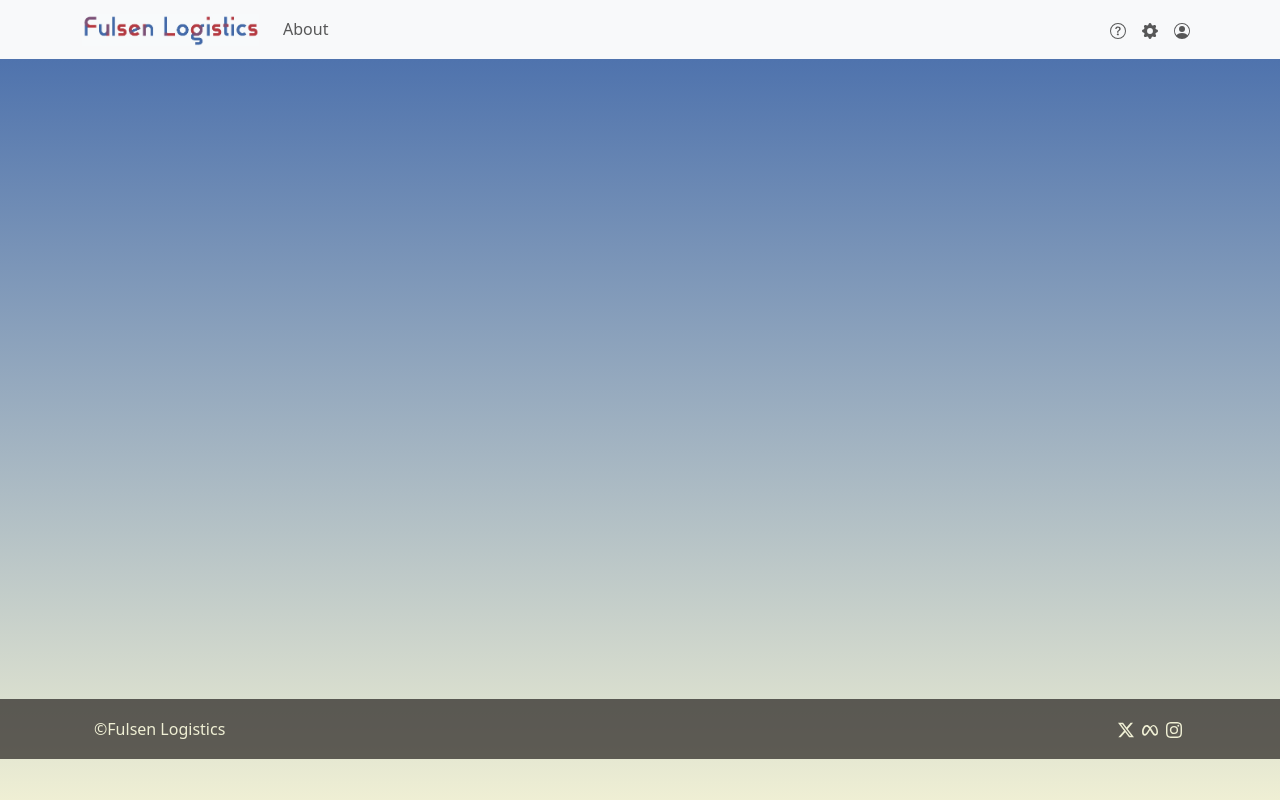
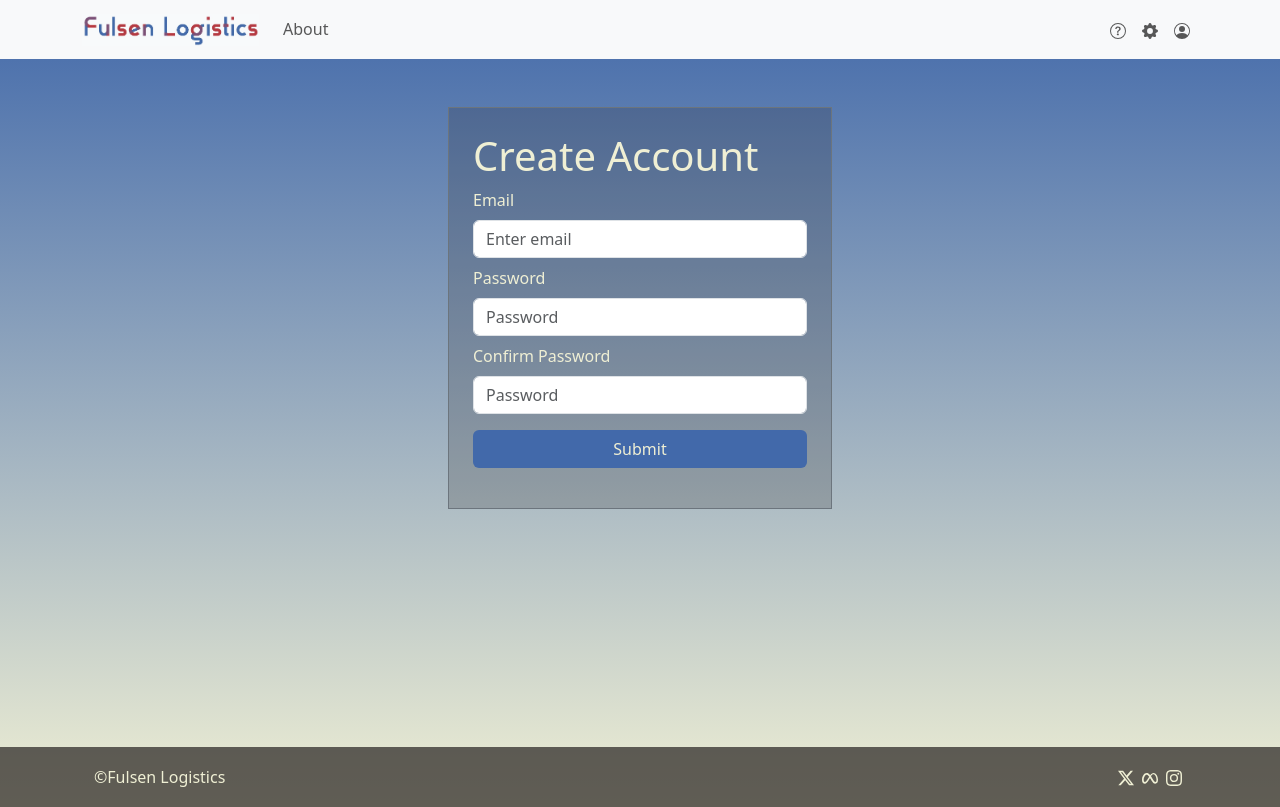
Before and after one commit to srirachy/vehicle-registration-proc, a React (Create React App) app: page /register in a window 1280 px wide. Built offline with nearby package versions, Linux system fonts and the light colour scheme.

Commit message:
add code to registeruser page

```diff
--- a/src/App.js
+++ b/src/App.js
@@ -1,6 +1,7 @@
 import { Routes, Route } from 'react-router-dom';
 import Home from './pages/Home';
 import NavBar from './components/NavBar';
+import RegisterUser from './pages/RegisterUser';
 import Footer from './components/Footer';
 import './App.css';
 
@@ -11,6 +12,7 @@ function App() {
       <main>
         <Routes>
           <Route path='/' element={<Home />} />
+          <Route path='/register' element={<RegisterUser />} />
         </Routes>
       </main>
       <Footer />
--- /dev/null
+++ b/src/pages/RegisterUser.js
@@ -0,0 +1,50 @@
+const RegisterUser = () => {
+  return (
+    <div className="d-flex justify-content-center align-items-center mx-auto main-register my-md-5">
+      <div class="container border border-secondary page-transparent p-4">
+        <form class="d-flex flex-column ">
+          <h1>Create Account</h1>
+          <div class="form-group">
+            <label htmlFor="inputEmail" class="form-label">
+              Email
+            </label>
+            <input
+              type="email"
+              class="form-control"
+              id="inputEmail"
+              aria-describedby="emailHelp"
+              placeholder="Enter email"
+            />
+          </div>
+          <div class="form-group mt-2">
+            <label htmlFor="inputPassword" class="form-label">
+              Password
+            </label>
+            <input
+              type="password"
+              class="form-control"
+              id="inputPassword"
+              placeholder="Password"
+            />
+          </div>
+          <div class="form-group mt-2">
+            <label htmlFor="inputPasswordConfirm" class="form-label">
+              Confirm Password
+            </label>
+            <input
+              type="text"
+              class="form-control"
+              id="inputPasswordConfirm"
+              placeholder="Password"
+            />
+          </div>
+          <button type="submit" class="btn btn-flat-blue my-3">
+            Submit
+          </button>
+        </form>
+      </div>
+    </div>
+  );
+};
+
+export default RegisterUser;
```
